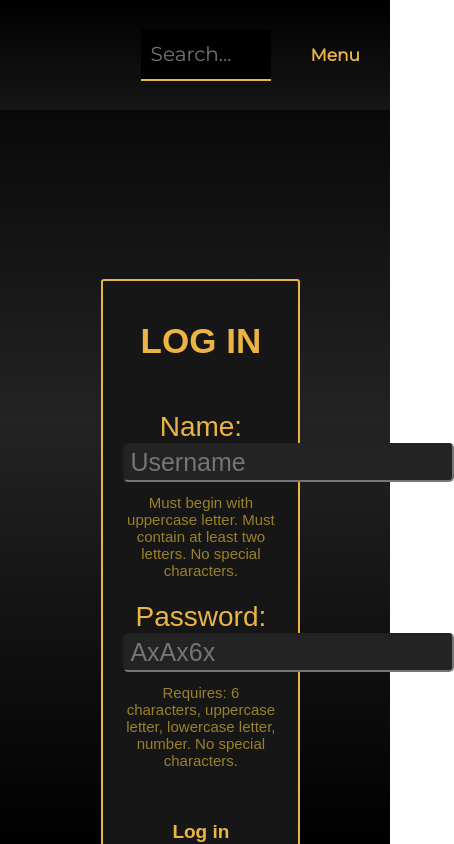
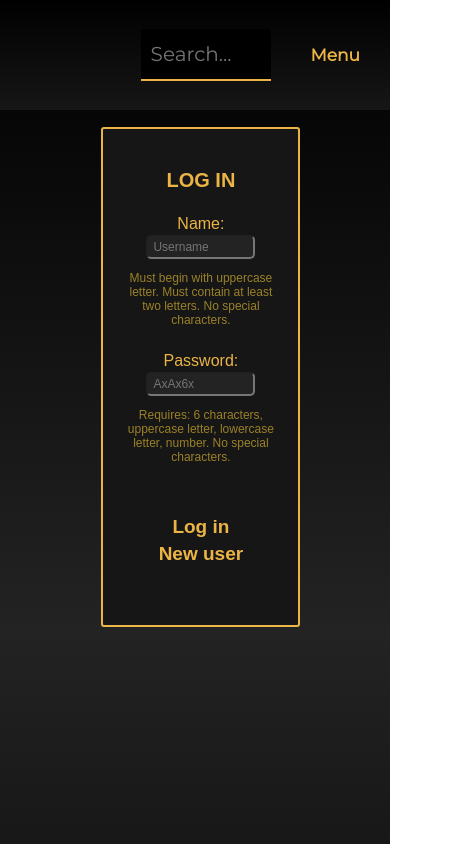
Before and after one commit to SamuelAitamaa/FullStack-Project, a Vue app in the folder fullstack_project/: page /login in a window 390 px wide. Shown: the top 844 px of the page, 454 px wide, since content can reach past the window. Built offline with nearby package versions, Linux system fonts and the light colour scheme.

Commit message:
Added more responsivity
Added responsivity to /login, /register, /changeusername and /changepassword paths.

```diff
--- a/fullstack_project/src/components/ChangePassword.vue
+++ b/fullstack_project/src/components/ChangePassword.vue
@@ -141,7 +141,6 @@ export default {
 
   min-height: 100vh;
 }
-
 .changepassword {
 
   background-color: #171616;
@@ -149,20 +148,18 @@ export default {
   border-radius: 3px;
   width: 50%;
   margin-left: 26%;
-  margin-top: 10vh;
+  margin-top: 2vh;
   height: auto;
   padding-top: 40px;
   padding-bottom: 40px;
 
   font-family: 'Monsterrat', sans-serif;
 }
-
 label{
   color:  #ebb446;
   font-size: 28px;
   margin-bottom: 20px;
 }
-
 h1 {
   background: linear-gradient(#ebb446 , #ebb442);
   -webkit-background-clip: text;
@@ -179,7 +176,7 @@ input {
   border-bottom: 2px solid white;
 }
 .form {
-  padding: 50px 20px 20px 20px;
+  padding-top: 20px;
   flex-basis: 100px;
   font-size: 19px;
 }
@@ -200,7 +197,6 @@ button {
   -webkit-text-fill-color: transparent;
   padding-bottom: 5px;
   cursor: pointer;
-
 }
 button:hover {
   background: #bf4b91;
@@ -219,6 +215,35 @@ p {
   font-size: 20px;
   color:#ebb446;
   font-weight: lighter;
-
+}
+ul li{
+  font-size: 12px;
+}
+@media screen and (max-width: 800px){
+  h1{
+    padding-top: 0;
+  }
+  input{
+    width: 180px;
+    height: 20px;
+    font-size: 12px;
+  }
+  label{
+    font-size: 16px;
+  }
+  p{
+    font-size: 12px;
+  }
+  @media all and (max-width: 500px) {
+    input{
+      width: 100px;
+    }
+    .back{
+      min-height: 150vh;
+    }
+    h1{
+      font-size: 20px;
+    }
+  }
 }
 </style>
--- a/fullstack_project/src/components/ChangeUsername.vue
+++ b/fullstack_project/src/components/ChangeUsername.vue
@@ -136,27 +136,24 @@ export default {
 
   min-height: 100vh;
 }
-
 .changeusername {
   background-color: #171616;
   border: 2px solid #ebb446 ;
   border-radius: 3px;
   width: 50%;
   margin-left: 26%;
-  margin-top: 20vh;
+  margin-top: 2vh;
   height: auto;
   padding-top: 40px;
   padding-bottom: 40px;
 
   font-family: 'Monsterrat', sans-serif;
 }
-
 label{
   color:  #ebb446;
   font-size: 28px;
   margin-bottom: 20px;
 }
-
 h1 {
   background: linear-gradient(#ebb446 , #ebb442);
   -webkit-background-clip: text;
@@ -173,7 +170,7 @@ input {
   border-bottom: 2px solid white;
 }
 .form {
-  padding: 50px 20px 20px 20px;
+  padding-top: 20px;
   flex-basis: 100px;
   font-size: 19px;
 }
@@ -194,7 +191,6 @@ button {
   -webkit-text-fill-color: transparent;
   padding-bottom: 5px;
   cursor: pointer;
-
 }
 button:hover {
   background: #bf4b91;
@@ -210,6 +206,35 @@ p {
   font-size: 20px;
   color:#ebb446;
   font-weight: lighter;
-
+}
+ul li{
+  font-size: 12px;
+}
+@media screen and (max-width: 800px){
+  h1{
+    padding-top: 0;
+  }
+  input{
+    width: 180px;
+    height: 20px;
+    font-size: 12px;
+  }
+  label{
+    font-size: 16px;
+  }
+  p{
+    font-size: 12px;
+  }
+  @media all and (max-width: 500px) {
+    input{
+      width: 100px;
+    }
+    .back{
+      min-height: 150vh;
+    }
+    h1{
+      font-size: 20px;
+    }
+  }
 }
 </style>
--- a/fullstack_project/src/components/Login.vue
+++ b/fullstack_project/src/components/Login.vue
@@ -138,7 +138,7 @@ export default {
   border-radius: 3px;
   width: 50%;
   margin-left: 26%;
-  margin-top: 20vh;
+  margin-top: 2vh;
   height: auto;
   padding-top: 40px;
   padding-bottom: 40px;
@@ -149,7 +149,6 @@ label{
   color:  #ebb446;
   font-size: 28px;
 }
-
 h1 {
   background: linear-gradient(#ebb446 , #ebb442);
   -webkit-background-clip: text;
@@ -172,11 +171,10 @@ input:-webkit-autofill,
 input:-webkit-autofill:hover,
 input:-webkit-autofill:focus {
   -webkit-text-fill-color: #ebb446;
-  -webkit-box-shadow: 0 0 0px 1000px #242323 inset;
+  -webkit-box-shadow: 0 0 0 1000px #242323 inset;
 }
-
 .form {
-  padding: 50px 20px 5px 20px;
+  padding: 20px;
   flex-basis: 100px;
   font-size: 19px;
 }
@@ -197,7 +195,6 @@ button {
   -webkit-text-fill-color: transparent;
   padding-bottom: 5px;
   cursor: pointer;
-
 }
 button:hover {
   background: #bf4b91;
@@ -220,7 +217,6 @@ button:hover {
   -webkit-background-clip: text;
   -webkit-text-fill-color: transparent;
 }
-
 ul.no-bullets {
   list-style-type: none;
   padding: 0;
@@ -229,12 +225,40 @@ ul.no-bullets {
   -webkit-background-clip: text;
   -webkit-text-fill-color: transparent;
 }
-
 p {
   margin-top: 10px;
   font-size: 15px;
   color: rgba(180, 151, 43, 0.83);
   font-weight: lighter;
-
+}
+ul li{
+  font-size: 12px;
+}
+@media screen and (max-width: 800px){
+  h1{
+    padding-top: 0;
+  }
+  input{
+    width: 180px;
+    height: 20px;
+    font-size: 12px;
+  }
+  label{
+    font-size: 16px;
+  }
+  p{
+    font-size: 12px;
+  }
+  @media all and (max-width: 500px) {
+    input{
+      width: 100px;
+    }
+    .back{
+      min-height: 150vh;
+    }
+    h1{
+      font-size: 20px;
+    }
+  }
 }
 </style>
--- a/fullstack_project/src/components/Nav.vue
+++ b/fullstack_project/src/components/Nav.vue
@@ -8,6 +8,14 @@
     </div>
     <div class="navItem hideSmall" v-if="this.width > 800">
       <router-link to="/profile">Profile</router-link>
+    </div>
+    <div class="navItem hideSmall" v-if="this.width < 800 && this.$router.currentRoute.path === '/changepassword' ||
+    this.$router.currentRoute.path === '/changeusername'">
+      <router-link to="/profile">Profile</router-link>
+    </div>
+    <div class="navItem hideSmall" v-if="this.width < 800 && this.$router.currentRoute.path === '/login' ||
+    this.$router.currentRoute.path === '/register'">
+      <router-link to="/">Home</router-link>
     </div>
     <div class="navItem hideSmall" v-if="this.width < 800 && this.$router.currentRoute.path === '/'">
       <router-link to="/profile">Profile</router-link>
--- a/fullstack_project/src/components/Profile.vue
+++ b/fullstack_project/src/components/Profile.vue
@@ -12,7 +12,7 @@
   <h1 v-if="this.$store.state.user !== null">Welcome, {{ this.$store.state.user[1] }}</h1>
   <div id="nav">
     <div class="navItem">
-      <router-link to="/changepassword">Change password</router-link> |
+      <router-link to="/changepassword">Change password</router-link><span> | </span>
       <router-link to="/changeusername">Change username</router-link>
     </div>
     <div class="navItem">
@@ -272,5 +272,12 @@ li{
     height: 500px;
     width: 300px;
   }
+  .navItem:first-child{
+    display: flex;
+    flex-direction: column;
+  }
+  span{
+    display: none;
+  }
 }
 </style>
--- a/fullstack_project/src/components/Register.vue
+++ b/fullstack_project/src/components/Register.vue
@@ -152,19 +152,17 @@ export default {
   border-radius: 3px;
   width: 50%;
   margin-left: 26%;
-  margin-top: 20vh;
+  margin-top: 2vh;
   height: auto;
   padding-top: 40px;
   padding-bottom: 40px;
 
   font-family: 'Monsterrat', sans-serif;
 }
-
 label{
   color:  #ebb446;
   font-size: 28px;
 }
-
 h1 {
   background: linear-gradient(#ebb446 , #ebb442);
   -webkit-background-clip: text;
@@ -187,10 +185,10 @@ input:-webkit-autofill,
 input:-webkit-autofill:hover,
 input:-webkit-autofill:focus {
   -webkit-text-fill-color: #ebb446;
-  -webkit-box-shadow: 0 0 0px 1000px #242323 inset;
+  -webkit-box-shadow: 0 0 0 1000px #242323 inset;
 }
 .form {
-  padding: 50px 20px 20px 20px;
+  padding: 20px;
   flex-basis: 100px;
   font-size: 19px;
 }
@@ -211,7 +209,6 @@ button {
   -webkit-text-fill-color: transparent;
   padding-bottom: 5px;
   cursor: pointer;
-
 }
 button:hover {
   background: #bf4b91;
@@ -231,6 +228,35 @@ p {
   font-size: 15px;
   color: rgba(180, 151, 43, 0.83);
   font-weight: lighter;
-
+}
+ul li{
+  font-size: 12px;
+}
+@media screen and (max-width: 800px){
+  h1{
+    padding-top: 0;
+  }
+  input{
+    width: 180px;
+    height: 20px;
+    font-size: 12px;
+  }
+  label{
+    font-size: 16px;
+  }
+  p{
+    font-size: 12px;
+  }
+  @media all and (max-width: 500px) {
+    input{
+      width: 100px;
+    }
+    .back{
+      min-height: 150vh;
+    }
+    h1{
+      font-size: 20px;
+    }
+  }
 }
 </style>
```
